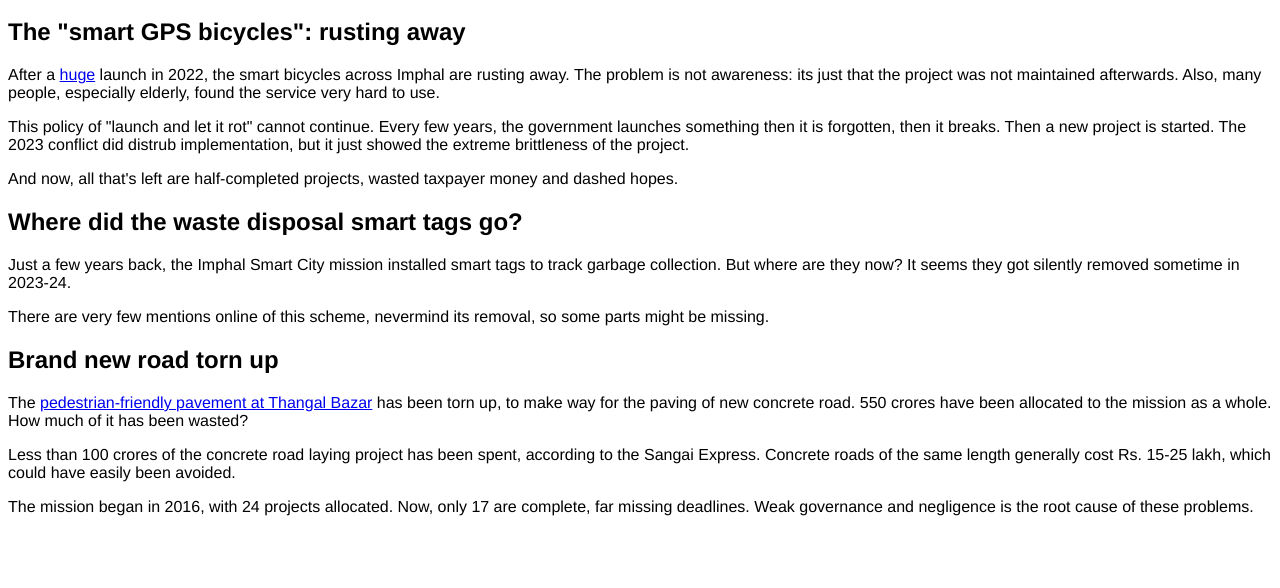
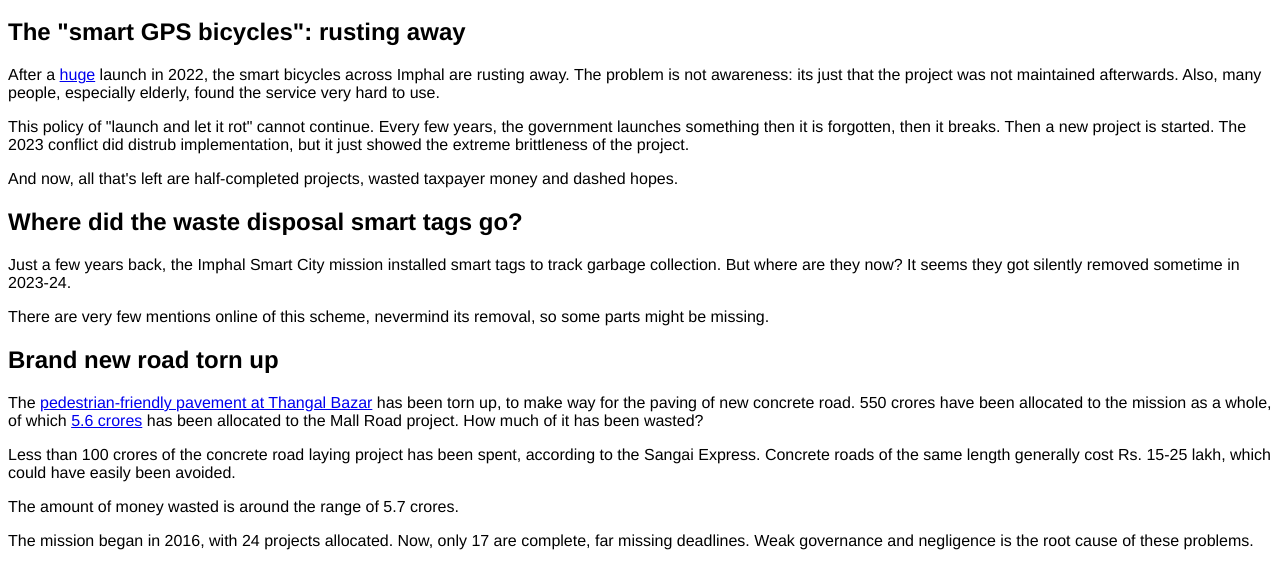
Before and after one commit to Imphal-ICU/imphal-icu.github.io, a plain HTML site: page articles/imphal-smart-city-collapse.html in a window 1280 px wide. Shown: the part 86-674 px from the top of the page. Drawn offline with Linux system fonts and the light colour scheme.

Commit message:
add sources and numbers

```diff
--- a/articles/imphal-smart-city-collapse.html
+++ b/articles/imphal-smart-city-collapse.html
@@ -13,7 +13,8 @@
 <p>Just a few years back, the Imphal Smart City mission installed smart tags to track garbage collection. But where are they now? It seems they got silently removed sometime in 2023-24. </p>
 <p>There are very few mentions online of this scheme, nevermind its removal, so some parts might be missing.</p>
 <h2>Brand new road torn up</h2>
-<p>The <a href="https://www.thesangaiexpress.com/Encyc/2025/12/5/by-our-staff-reporter-imphal-dec-4-as-a-part-of-developing-imphal-as-a-smart-city-a-road-blocker-bollard-syste.html">pedestrian-friendly pavement at Thangal Bazar</a> has been torn up, to make way for the paving of new concrete road. 550 crores have been allocated to the mission as a whole. How much of it has been wasted? </p>
+<p>The <a href="https://www.thesangaiexpress.com/Encyc/2025/12/5/by-our-staff-reporter-imphal-dec-4-as-a-part-of-developing-imphal-as-a-smart-city-a-road-blocker-bollard-syste.html">pedestrian-friendly pavement at Thangal Bazar</a> has been torn up, to make way for the paving of new concrete road. 550 crores have been allocated to the mission as a whole, of which <a href="https://indiainvestmentgrid.gov.in/opportunities/project/600549">5.6 crores</a> has been allocated to the Mall Road project. How much of it has been wasted? </p>
 <p>Less than 100 crores of the concrete road laying project has been spent, according to the Sangai Express. Concrete roads of the same length generally cost Rs. 15-25 lakh, which could have easily been avoided. </p>
+<p>The amount of money wasted is around the range of 5.7 crores.</p>
 <p>The mission began in 2016, with 24 projects allocated. Now, only 17 are complete, far missing deadlines. Weak governance and negligence is the root cause of these problems.</p>
 </body>
```
